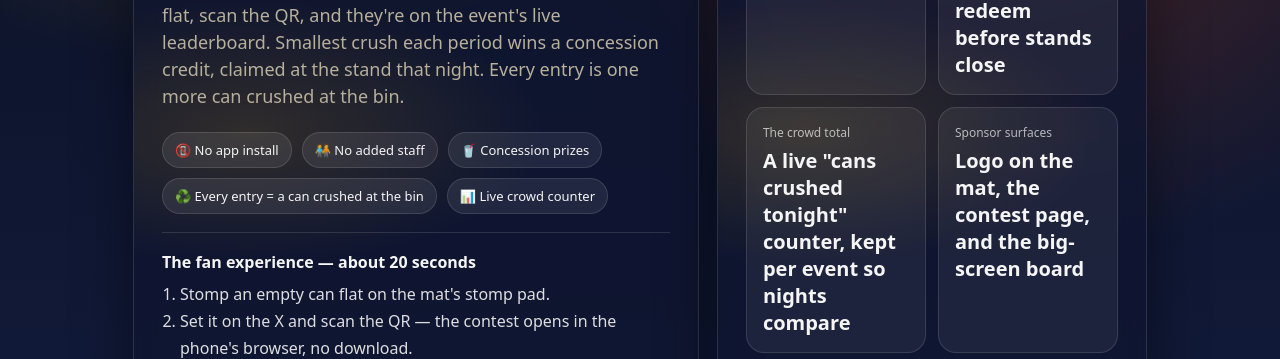
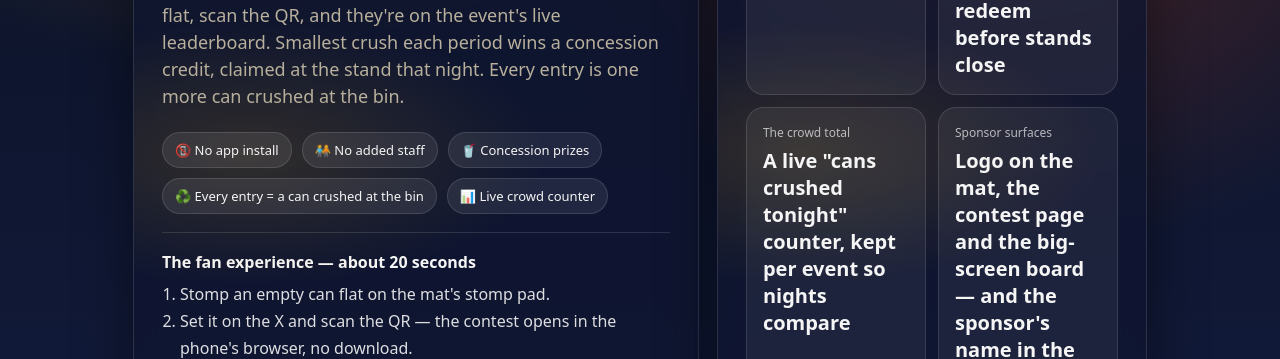
Before and after one commit to CanCrush/cancrush-site, a plain HTML site: page venues/index.html in a window 1280 px wide. Shown: the part 372-731 px from the top of the page. Drawn offline with Linux system fonts and the light colour scheme.

Commit message:
venues: sponsor surfaces — results-email name restored (text, not logo)
The "Presented by {sponsor}" line now exists in the morning email, so
the claim is true — as a name, which is what the tile says.

Co-Authored-By: Claude Fable 5 <noreply@anthropic.com>
Claude-Session: https://claude.ai/code/session_01QxCEfPfjzNm3XGYsU3Zrmc

```diff
--- a/venues/index.html
+++ b/venues/index.html
@@ -211,7 +211,7 @@
 
           <div class="kpi">
             <div class="label">Sponsor surfaces</div>
-            <div class="value">Logo on the mat, the contest page, and the big-screen board</div>
+            <div class="value">Logo on the mat, the contest page and the big-screen board — and the sponsor's name in the results email every entrant receives</div>
           </div>
 
           <div class="kpi">
```
